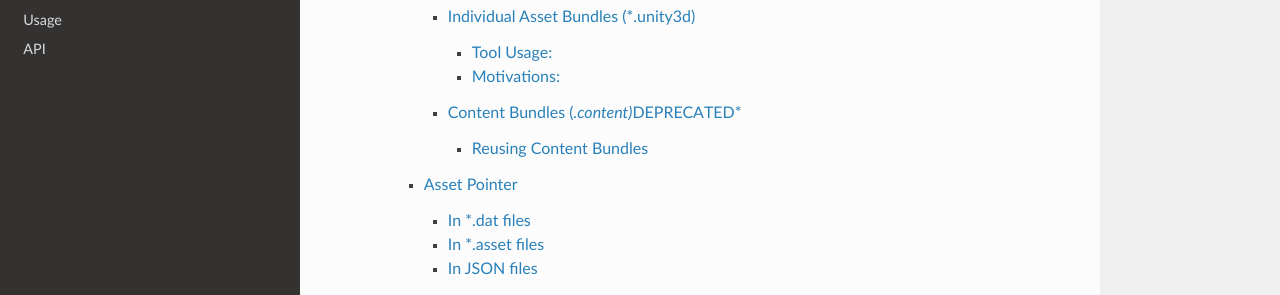
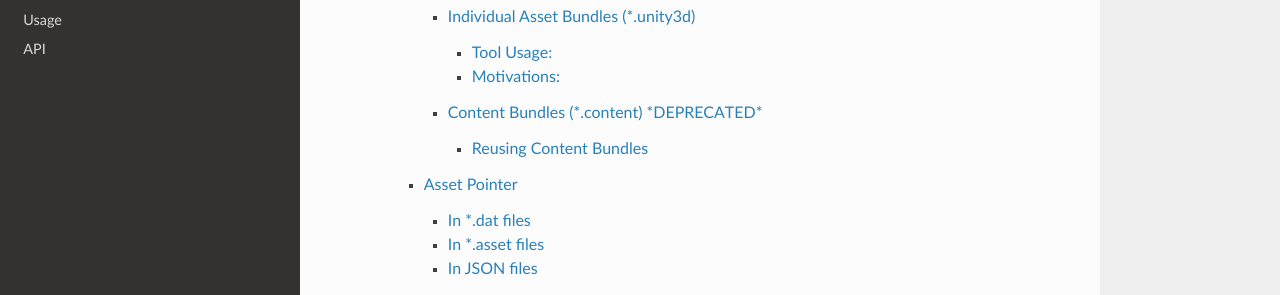
Before and after one commit to MoltonMontro/TestDocs, a Sphinx documentation site: the page built from docs/source/index.rst, in a window 1280 px wide and 900 px high, scrolled down 1907 px. Shown: the part 155-450 px from the top of the window. Built offline with Sphinx 7.4.7 and the Read the Docs theme 2.0.0, drawn with Linux system fonts in a browser that asks for light colours.

```diff
--- a/docs/source/AssetBundles.rst
+++ b/docs/source/AssetBundles.rst
@@ -21,7 +21,7 @@ project
 3. Navigate to the Bundles/Sources directory.
 4. Import the Project.unitypackage.
 
-Master Bundles (*.masterbundle)
+Master Bundles (\*.masterbundle)
 -------------------------------
 
 Most official files including curated maps have been transitioned to
@@ -92,7 +92,7 @@ quickly convert all existing content. This was handled by keeping the
 file hierarchy 1:1 and guessing the file extension for the by-name
 loading.
 
-Individual Asset Bundles (*.unity3d)
+Individual Asset Bundles (\*.unity3d)
 ------------------------------------
 
 Most official files have transitioned to the master bundle system, but
@@ -121,7 +121,7 @@ by name without extension, so each game type looked for specific names
 like “Item”, “Object”, “Animal”, etc. The .unity3d extension was chosen
 for web browser compatibility. Obviously this system did not age well.
 
-Content Bundles (*.content)*\ DEPRECATED\*
+Content Bundles (\*.content) \*DEPRECATED\*
 ------------------------------------------
 
 This format was historically used by terrain, material palettes, and
```
